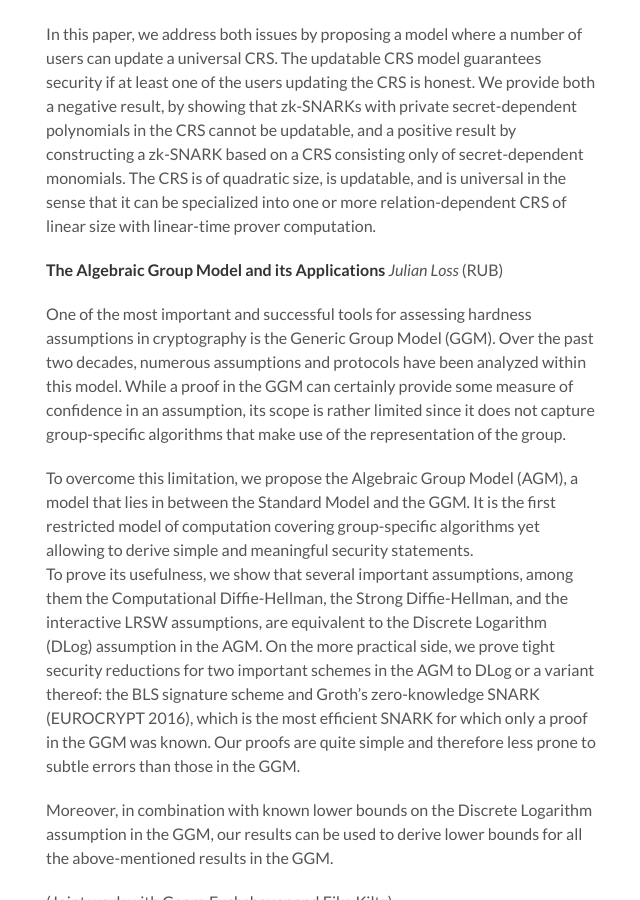
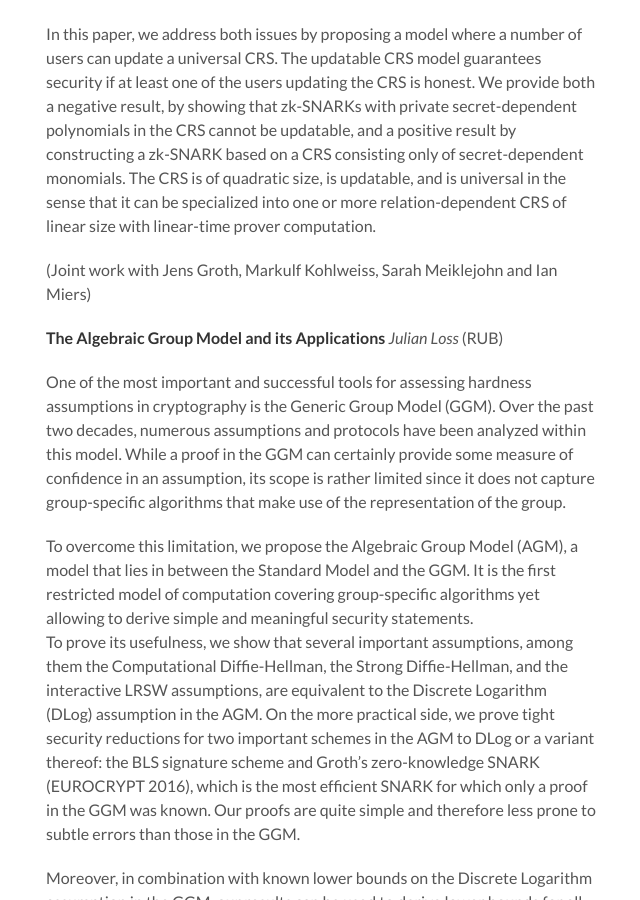
Before and after one commit to pariscryptoday/pariscryptoday.github.io, a Jekyll site: the page built from _posts/2018-08-01-eighth.md, in a window 1280 px wide and 900 px high, scrolled down 1538 px. Shown: the whole window, without its empty margins (164-804 px from the left). Built offline with Jekyll 4.4.1, drawn with Linux system fonts in a browser that asks for light colours.

Commit message:
oct title/abstract

```diff
--- a/_posts/2018-08-01-eighth.md
+++ b/_posts/2018-08-01-eighth.md
@@ -52,6 +52,8 @@ By design, existing (pre-processing) zk-SNARKs embed a secret trapdoor in a rela
 
 In this paper, we address both issues by proposing a model where a number of users can update a universal CRS. The updatable CRS model guarantees security if at least one of the users updating the CRS is honest. We provide both a negative result, by showing that zk-SNARKs with private secret-dependent polynomials in the CRS cannot be updatable, and a positive result by constructing a zk-SNARK based on a CRS consisting only of secret-dependent monomials. The CRS is of quadratic size, is updatable, and is universal in the sense that it can be specialized into one or more relation-dependent CRS of linear size with linear-time prover computation.
 
+(Joint work with Jens Groth, Markulf Kohlweiss, Sarah Meiklejohn and Ian Miers)
+
 **<a name="JL"></a>The Algebraic Group Model and its Applications**
 *Julian Loss* (RUB)
 
```
